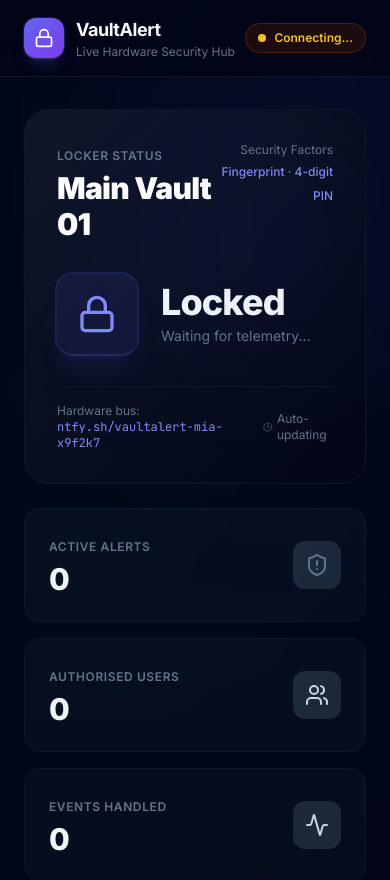
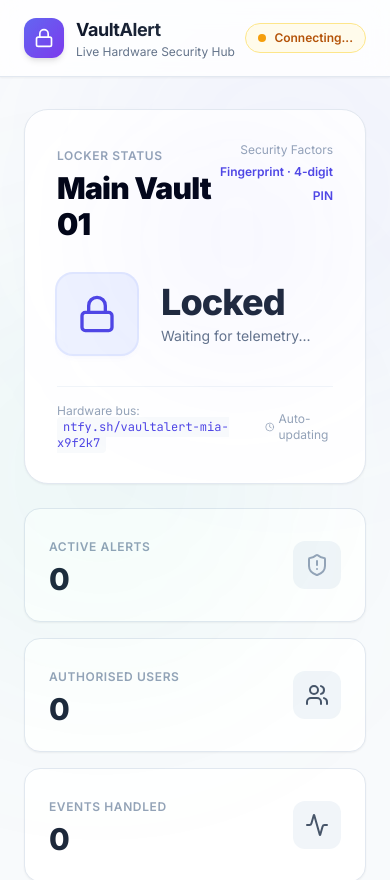
Before and after one commit to tejaswinihatkar/VaultAlert, a Next.js app in the folder frontend/: page /dashboard in a window 390 px wide. Shown: the top 880 px of the page. Built offline with nearby package versions, Linux system fonts and the light colour scheme; no server answers.

Commit message:
style: change dashboard theme to light mode

```diff
--- a/frontend/src/app/dashboard/layout.tsx
+++ b/frontend/src/app/dashboard/layout.tsx
@@ -1,6 +1,6 @@
 export default function DashboardLayout({ children }: { children: React.ReactNode }) {
   return (
-    <div className="min-h-screen bg-slate-950 text-slate-100">
+    <div className="min-h-screen bg-slate-50 text-slate-900">
       <main className="w-full">{children}</main>
     </div>
   );
--- a/frontend/src/app/dashboard/page.tsx
+++ b/frontend/src/app/dashboard/page.tsx
@@ -304,19 +304,19 @@ export default function DashboardPage() {
   };
 
   return (
-    <div className="min-h-screen bg-slate-950 text-slate-100 font-sans antialiased pb-12 selection:bg-indigo-500 selection:text-white">
-      {/* Glow effects */}
-      <div className="absolute top-0 left-1/4 w-96 h-96 bg-indigo-500/10 rounded-full blur-[120px] pointer-events-none" />
-      <div className="absolute top-1/3 right-1/4 w-96 h-96 bg-emerald-500/5 rounded-full blur-[150px] pointer-events-none" />
+    <div className="min-h-screen bg-slate-50 text-slate-900 font-sans antialiased pb-12 selection:bg-indigo-500 selection:text-white">
+      {/* Soft Light glow effects */}
+      <div className="absolute top-0 left-1/4 w-96 h-96 bg-indigo-500/5 rounded-full blur-[100px] pointer-events-none" />
+      <div className="absolute top-1/3 right-1/4 w-96 h-96 bg-emerald-500/5 rounded-full blur-[120px] pointer-events-none" />
 
       {/* Header */}
-      <header className="sticky top-0 z-50 backdrop-blur-md bg-slate-950/80 border-b border-slate-900 px-6 py-4 flex items-center justify-between">
+      <header className="sticky top-0 z-50 backdrop-blur-md bg-white/80 border-b border-slate-200 px-6 py-4 flex items-center justify-between shadow-sm">
         <div className="flex items-center gap-3">
-          <div className="h-10 w-10 rounded-xl bg-gradient-to-br from-indigo-500 to-violet-600 flex items-center justify-center shadow-lg shadow-indigo-500/20 ring-1 ring-white/10">
+          <div className="h-10 w-10 rounded-xl bg-gradient-to-br from-indigo-500 to-violet-600 flex items-center justify-center shadow-md ring-1 ring-white/10">
             <Lock className="h-5 w-5 text-white" />
           </div>
           <div>
-            <h1 className="text-lg font-bold tracking-tight bg-gradient-to-r from-white via-slate-100 to-slate-400 bg-clip-text text-transparent">
+            <h1 className="text-lg font-bold tracking-tight bg-gradient-to-r from-slate-900 via-slate-800 to-slate-600 bg-clip-text text-transparent">
               VaultAlert
             </h1>
             <p className="text-xs text-slate-500">Live Hardware Security Hub</p>
@@ -328,13 +328,13 @@ export default function DashboardPage() {
           <div
             className={`flex items-center gap-2 px-3 py-1.5 rounded-full text-xs font-semibold border transition-all duration-300 ${
               sseConnected
-                ? "bg-emerald-950/40 border-emerald-800/40 text-emerald-400"
-                : "bg-amber-950/40 border-amber-800/40 text-amber-400"
+                ? "bg-emerald-50 border-emerald-200 text-emerald-700"
+                : "bg-amber-50 border-amber-200 text-amber-700"
             }`}
           >
             <span
               className={`h-2 w-2 rounded-full ${
-                sseConnected ? "bg-emerald-400 animate-pulse" : "bg-amber-400"
+                sseConnected ? "bg-emerald-500 animate-pulse" : "bg-amber-500"
               }`}
             />
             {sseConnected ? "Live Connection" : "Connecting..."}
@@ -349,21 +349,21 @@ export default function DashboardPage() {
         <div className="grid grid-cols-1 lg:grid-cols-3 gap-6">
 
           {/* Hero Locker Card */}
-          <div className="lg:col-span-2 relative overflow-hidden rounded-3xl border border-slate-900 bg-gradient-to-br from-slate-900 to-slate-950 p-8 flex flex-col justify-between min-h-[300px]">
+          <div className="lg:col-span-2 relative overflow-hidden rounded-3xl border border-slate-200 bg-white p-8 flex flex-col justify-between min-h-[300px] shadow-sm">
             <div className="absolute top-0 right-0 w-64 h-64 bg-indigo-500/5 rounded-full blur-[80px] pointer-events-none" />
 
             <div className="flex items-start justify-between">
               <div>
-                <span className="text-xs font-semibold tracking-wider text-slate-500 uppercase">
+                <span className="text-xs font-semibold tracking-wider text-slate-400 uppercase">
                   Locker Status
                 </span>
-                <h2 className="text-3xl font-black mt-1 tracking-tight text-white">
+                <h2 className="text-3xl font-black mt-1 tracking-tight text-slate-950">
                   Main Vault 01
                 </h2>
               </div>
               <div className="text-right">
-                <span className="text-xs text-slate-500 block">Security Factors</span>
-                <span className="text-xs font-medium text-indigo-400">
+                <span className="text-xs text-slate-400 block">Security Factors</span>
+                <span className="text-xs font-semibold text-indigo-600">
                   Fingerprint · 4-digit PIN
                 </span>
               </div>
@@ -371,10 +371,10 @@ export default function DashboardPage() {
 
             <div className="my-8 flex items-center gap-6">
               <div
-                className={`h-20 w-20 rounded-2xl flex items-center justify-center transition-all duration-500 shadow-xl ${
+                className={`h-20 w-20 rounded-2xl flex items-center justify-center transition-all duration-500 shadow-md ${
                   lockerState === "Unlocked"
-                    ? "bg-emerald-500/10 text-emerald-400 ring-2 ring-emerald-500/20 shadow-emerald-500/10"
-                    : "bg-indigo-500/10 text-indigo-400 ring-2 ring-indigo-500/20 shadow-indigo-500/10"
+                    ? "bg-emerald-50 text-emerald-600 ring-2 ring-emerald-100 shadow-emerald-500/5"
+                    : "bg-indigo-50 text-indigo-600 ring-2 ring-indigo-100 shadow-indigo-500/5"
                 }`}
               >
                 {lockerState === "Unlocked" ? (
@@ -386,7 +386,7 @@ export default function DashboardPage() {
               <div>
                 <div
                   className={`text-4xl font-extrabold tracking-tight ${
-                    lockerState === "Unlocked" ? "text-emerald-400" : "text-slate-100"
+                    lockerState === "Unlocked" ? "text-emerald-600" : "text-slate-800"
                   }`}
                 >
                   {lockerState}
@@ -395,7 +395,7 @@ export default function DashboardPage() {
                   {events[0] ? (
                     <>
                       Last activity:{" "}
-                      <span className="text-slate-300 font-medium">
+                      <span className="text-slate-800 font-semibold">
                         {events[0].label}
                       </span>{" "}
                       ({getRelativeTimeStr(events[0].timestamp)})
@@ -407,10 +407,10 @@ export default function DashboardPage() {
               </div>
             </div>
 
-            <div className="border-t border-slate-900 pt-4 flex items-center justify-between text-xs text-slate-500">
-              <span>Hardware bus: <code className="text-indigo-400">ntfy.sh/{NTFY_TOPIC}</code></span>
+            <div className="border-t border-slate-100 pt-4 flex items-center justify-between text-xs text-slate-400">
+              <span>Hardware bus: <code className="text-indigo-600 bg-slate-50 px-1.5 py-0.5 rounded font-mono">ntfy.sh/{NTFY_TOPIC}</code></span>
               <span className="flex items-center gap-1">
-                <Clock className="h-3.5 w-3.5 text-slate-600" />
+                <Clock className="h-3.5 w-3.5 text-slate-400" />
                 Auto-updating
               </span>
             </div>
@@ -420,48 +420,48 @@ export default function DashboardPage() {
           <div className="grid grid-cols-1 gap-4">
 
             {/* Active Alerts Count */}
-            <div className="rounded-2xl border border-slate-900 bg-slate-900/40 p-6 flex items-center justify-between">
+            <div className="rounded-2xl border border-slate-200 bg-white p-6 flex items-center justify-between shadow-sm">
               <div>
-                <span className="text-xs font-semibold text-slate-500 uppercase tracking-wider">
+                <span className="text-xs font-semibold text-slate-400 uppercase tracking-wider">
                   Active Alerts
                 </span>
-                <div className="text-3xl font-extrabold mt-1 text-slate-100">
+                <div className="text-3xl font-extrabold mt-1 text-slate-800">
                   {activeAlerts.length}
                 </div>
               </div>
               <div className={`h-12 w-12 rounded-xl flex items-center justify-center ${
-                activeAlerts.length > 0 ? "bg-red-500/10 text-red-400" : "bg-slate-800 text-slate-500"
+                activeAlerts.length > 0 ? "bg-red-50 text-red-600" : "bg-slate-100 text-slate-400"
               }`}>
                 <ShieldAlert className="h-6 w-6" />
               </div>
             </div>
 
             {/* Authorised Users Count */}
-            <div className="rounded-2xl border border-slate-900 bg-slate-900/40 p-6 flex items-center justify-between">
+            <div className="rounded-2xl border border-slate-200 bg-white p-6 flex items-center justify-between shadow-sm">
               <div>
-                <span className="text-xs font-semibold text-slate-500 uppercase tracking-wider">
+                <span className="text-xs font-semibold text-slate-400 uppercase tracking-wider">
                   Authorised Users
                 </span>
-                <div className="text-3xl font-extrabold mt-1 text-slate-100">
+                <div className="text-3xl font-extrabold mt-1 text-slate-800">
                   {authorizedUsers.length}
                 </div>
               </div>
-              <div className="h-12 w-12 rounded-xl bg-slate-800 text-slate-300 flex items-center justify-center">
+              <div className="h-12 w-12 rounded-xl bg-slate-100 text-slate-600 flex items-center justify-center">
                 <Users className="h-6 w-6" />
               </div>
             </div>
 
             {/* Total Events Captured */}
-            <div className="rounded-2xl border border-slate-900 bg-slate-900/40 p-6 flex items-center justify-between">
+            <div className="rounded-2xl border border-slate-200 bg-white p-6 flex items-center justify-between shadow-sm">
               <div>
-                <span className="text-xs font-semibold text-slate-500 uppercase tracking-wider">
+                <span className="text-xs font-semibold text-slate-400 uppercase tracking-wider">
                   Events Handled
                 </span>
-                <div className="text-3xl font-extrabold mt-1 text-slate-100">
+                <div className="text-3xl font-extrabold mt-1 text-slate-800">
                   {events.length}
                 </div>
               </div>
-              <div className="h-12 w-12 rounded-xl bg-slate-800 text-slate-300 flex items-center justify-center">
+              <div className="h-12 w-12 rounded-xl bg-slate-100 text-slate-600 flex items-center justify-center">
                 <Activity className="h-6 w-6" />
               </div>
             </div>
@@ -471,12 +471,12 @@ export default function DashboardPage() {
 
         {/* Real-time Alerts Panel */}
         <div>
-          <h3 className="text-sm font-bold text-slate-400 uppercase tracking-wider mb-4 flex items-center gap-2">
+          <h3 className="text-sm font-bold text-slate-500 uppercase tracking-wider mb-4 flex items-center gap-2">
             <AlertTriangle className="h-4 w-4 text-amber-500" />
             Security Incidents
           </h3>
           {activeAlerts.length === 0 ? (
-            <div className="rounded-2xl border border-dashed border-slate-900 p-8 text-center text-slate-500">
+            <div className="rounded-2xl border border-dashed border-slate-200 p-8 text-center text-slate-400 bg-white shadow-sm">
               No recent security alerts. Platform secure.
             </div>
           ) : (
@@ -488,10 +488,10 @@ export default function DashboardPage() {
                     initial={{ opacity: 0, scale: 0.95, y: 10 }}
                     animate={{ opacity: 1, scale: 1, y: 0 }}
                     exit={{ opacity: 0, scale: 0.95 }}
-                    className={`rounded-2xl border p-5 flex flex-col justify-between ${
+                    className={`rounded-2xl border p-5 flex flex-col justify-between shadow-sm ${
                       alert.severity === "critical"
-                        ? "bg-red-950/20 border-red-900/50 text-red-100"
-                        : "bg-amber-950/20 border-amber-900/50 text-amber-100"
+                        ? "bg-red-50 border-red-100 text-red-950"
+                        : "bg-amber-50 border-amber-100 text-amber-950"
                     }`}
                   >
                     <div>
@@ -499,22 +499,22 @@ export default function DashboardPage() {
                         <span
                           className={`text-[10px] uppercase font-bold tracking-wider px-2 py-0.5 rounded-full ${
                             alert.severity === "critical"
-                              ? "bg-red-500/20 text-red-400"
-                              : "bg-amber-500/20 text-amber-400"
+                              ? "bg-red-200/50 text-red-700"
+                              : "bg-amber-200/50 text-amber-700"
                           }`}
                         >
                           {alert.severity}
                         </span>
-                        <span className="text-xs text-slate-500">
+                        <span className="text-xs text-slate-400">
                           {getRelativeTimeStr(alert.timestamp)}
                         </span>
                       </div>
                       <h4 className="text-base font-bold mb-1">{alert.label}</h4>
-                      <p className="text-xs text-slate-400">{alert.originalMessage}</p>
+                      <p className="text-xs text-slate-500">{alert.originalMessage}</p>
                     </div>
 
-                    <div className="mt-4 pt-3 border-t border-white/[0.04] text-[10px] text-slate-500 flex items-center gap-1.5">
-                      <CheckCircle className="h-3.5 w-3.5 text-indigo-400" />
+                    <div className="mt-4 pt-3 border-t border-slate-200/50 text-[10px] text-slate-400 flex items-center gap-1.5">
+                      <CheckCircle className="h-3.5 w-3.5 text-indigo-500" />
                       Alert broadcasted to Telegram bot
                     </div>
                   </motion.div>
@@ -528,26 +528,26 @@ export default function DashboardPage() {
         <div className="grid grid-cols-1 lg:grid-cols-3 gap-8">
 
           {/* Activity Timeline */}
-          <div className="lg:col-span-2 rounded-2xl border border-slate-900 bg-slate-900/20 p-6">
-            <h3 className="text-sm font-bold text-slate-400 uppercase tracking-wider mb-6 flex items-center gap-2">
-              <Activity className="h-4 w-4 text-indigo-400" />
+          <div className="lg:col-span-2 rounded-2xl border border-slate-200 bg-white p-6 shadow-sm">
+            <h3 className="text-sm font-bold text-slate-500 uppercase tracking-wider mb-6 flex items-center gap-2">
+              <Activity className="h-4 w-4 text-indigo-500" />
               Live Activity Timeline
             </h3>
 
             {events.length === 0 ? (
-              <div className="text-center py-12 text-slate-600 text-sm">
+              <div className="text-center py-12 text-slate-400 text-sm">
                 Awaiting hardware connection...
               </div>
             ) : (
-              <div className="relative border-l border-slate-900 ml-3.5 pl-6 space-y-6">
+              <div className="relative border-l border-slate-100 ml-3.5 pl-6 space-y-6">
                 {events.map((event) => {
-                  let iconColor = "bg-slate-800 text-slate-400";
+                  let iconColor = "bg-slate-100 text-slate-500";
                   if (event.severity === "critical") {
-                    iconColor = "bg-red-500/10 text-red-400 ring-1 ring-red-500/20";
+                    iconColor = "bg-red-50 text-red-500 ring-1 ring-red-100";
                   } else if (event.severity === "high") {
-                    iconColor = "bg-amber-500/10 text-amber-400 ring-1 ring-amber-500/20";
+                    iconColor = "bg-amber-50 text-amber-500 ring-1 ring-amber-100";
                   } else if (event.severity === "success") {
-                    iconColor = "bg-emerald-500/10 text-emerald-400 ring-1 ring-emerald-500/20";
+                    iconColor = "bg-emerald-50 text-emerald-500 ring-1 ring-emerald-100";
                   }
 
                   return (
@@ -562,14 +562,14 @@ export default function DashboardPage() {
 
                       <div>
                         <div className="flex items-center justify-between">
-                          <p className="text-sm font-bold text-slate-200">
+                          <p className="text-sm font-bold text-slate-800">
                             {event.label}
                           </p>
-                          <span className="text-xs text-slate-500">
+                          <span className="text-xs text-slate-400">
                             {getRelativeTimeStr(event.timestamp)}
                           </span>
                         </div>
-                        <p className="text-xs text-slate-400 mt-1">
+                        <p className="text-xs text-slate-500 mt-1">
                           {event.originalMessage}
                         </p>
                       </div>
@@ -581,14 +581,14 @@ export default function DashboardPage() {
           </div>
 
           {/* Authorised Users List */}
-          <div className="rounded-2xl border border-slate-900 bg-slate-900/20 p-6">
-            <h3 className="text-sm font-bold text-slate-400 uppercase tracking-wider mb-6 flex items-center gap-2">
-              <UserCheck className="h-4 w-4 text-emerald-400" />
+          <div className="rounded-2xl border border-slate-200 bg-white p-6 shadow-sm">
+            <h3 className="text-sm font-bold text-slate-500 uppercase tracking-wider mb-6 flex items-center gap-2">
+              <UserCheck className="h-4 w-4 text-emerald-500" />
               Verified Users
             </h3>
 
             {authorizedUsers.length === 0 ? (
-              <div className="text-center py-12 text-slate-600 text-sm">
+              <div className="text-center py-12 text-slate-400 text-sm">
                 No users verified in this session.
               </div>
             ) : (
@@ -596,14 +596,14 @@ export default function DashboardPage() {
                 {authorizedUsers.map((user) => (
                   <div
                     key={user.name}
-                    className="flex items-center gap-3 p-3 rounded-xl bg-slate-900/40 border border-slate-900 hover:border-slate-800 transition-colors"
+                    className="flex items-center gap-3 p-3 rounded-xl bg-slate-50 border border-slate-100 hover:border-slate-200 transition-colors"
                   >
-                    <div className="h-8 w-8 rounded-lg bg-gradient-to-tr from-emerald-500/20 to-teal-500/20 text-emerald-400 font-bold text-xs flex items-center justify-center">
+                    <div className="h-8 w-8 rounded-lg bg-gradient-to-tr from-emerald-100 to-teal-100 text-emerald-700 font-bold text-xs flex items-center justify-center">
                       {user.name.slice(0, 2).toUpperCase()}
                     </div>
                     <div>
-                      <p className="text-sm font-bold text-slate-200">{user.name}</p>
-                      <p className="text-[10px] text-slate-500">
+                      <p className="text-sm font-bold text-slate-800">{user.name}</p>
+                      <p className="text-[10px] text-slate-400">
                         Last access: {getRelativeTimeStr(user.timestamp)}
                       </p>
                     </div>
@@ -617,13 +617,13 @@ export default function DashboardPage() {
         {/* Footage Section */}
         <div>
           <div className="flex items-center justify-between mb-4">
-            <h3 className="text-sm font-bold text-slate-400 uppercase tracking-wider flex items-center gap-2">
-              <Camera className="h-4 w-4 text-indigo-400" />
+            <h3 className="text-sm font-bold text-slate-500 uppercase tracking-wider flex items-center gap-2">
+              <Camera className="h-4 w-4 text-indigo-500" />
               Live Security Footage
             </h3>
             <button
               onClick={() => refetchFootage()}
-              className="text-xs text-indigo-400 hover:text-indigo-300 flex items-center gap-1 transition-colors"
+              className="text-xs text-indigo-500 hover:text-indigo-400 flex items-center gap-1 transition-colors"
             >
               <RefreshCw className="h-3 w-3" />
               Sync
@@ -631,10 +631,10 @@ export default function DashboardPage() {
           </div>
 
           {isFootageError ? (
-            <div className="rounded-2xl border border-dashed border-red-900/30 bg-red-950/5 p-8 text-center text-slate-500">
-              <WifiOff className="h-8 w-8 mx-auto mb-2 text-red-500" />
-              <p className="text-sm font-semibold text-slate-300">Footage Service Offline</p>
-              <p className="text-xs text-slate-500 mt-0.5">
+            <div className="rounded-2xl border border-dashed border-red-200 bg-red-50/5 p-8 text-center text-slate-400">
+              <WifiOff className="h-8 w-8 mx-auto mb-2 text-red-400" />
+              <p className="text-sm font-semibold text-slate-700">Footage Service Offline</p>
+              <p className="text-xs text-slate-400 mt-0.5">
                 The standalone service is unavailable or Telegram bot credentials are missing.
               </p>
             </div>
@@ -643,12 +643,12 @@ export default function DashboardPage() {
               {[...Array(4)].map((_, i) => (
                 <div
                   key={i}
-                  className="aspect-square rounded-2xl bg-slate-900/60 animate-pulse border border-slate-900"
+                  className="aspect-square rounded-2xl bg-slate-100 animate-pulse border border-slate-200"
                 />
               ))}
             </div>
           ) : footage.length === 0 ? (
-            <div className="rounded-2xl border border-dashed border-slate-900 p-8 text-center text-slate-500">
+            <div className="rounded-2xl border border-dashed border-slate-200 p-8 text-center text-slate-400 bg-white shadow-sm">
               No snapshot footage found. Capture events will stream here automatically.
             </div>
           ) : (
@@ -656,7 +656,7 @@ export default function DashboardPage() {
               {footage.map((item) => (
                 <div
                   key={item.file_id}
-                  className="group relative aspect-square rounded-2xl overflow-hidden bg-slate-900 border border-slate-900 hover:border-slate-800 transition-all duration-300"
+                  className="group relative aspect-square rounded-2xl overflow-hidden bg-slate-100 border border-slate-200 hover:border-slate-300 transition-all duration-300 shadow-sm"
                 >
                   {/* eslint-disable-next-line @next/next/no-img-element */}
                   <img
@@ -664,11 +664,11 @@ export default function DashboardPage() {
                     alt={item.caption}
                     className="w-full h-full object-cover group-hover:scale-105 transition-transform duration-500"
                   />
-                  <div className="absolute inset-0 bg-gradient-to-t from-slate-950 via-transparent to-transparent opacity-90 p-4 flex flex-col justify-end">
-                    <p className="text-xs font-bold text-slate-100 truncate">
+                  <div className="absolute inset-0 bg-gradient-to-t from-slate-900 via-transparent to-transparent opacity-90 p-4 flex flex-col justify-end">
+                    <p className="text-xs font-bold text-white truncate">
                       {item.caption}
                     </p>
-                    <p className="text-[10px] text-slate-500 mt-0.5">
+                    <p className="text-[10px] text-slate-300 mt-0.5">
                       {getRelativeTimeStr(item.date * 1000)}
                     </p>
                   </div>
--- a/frontend/src/app/layout.tsx
+++ b/frontend/src/app/layout.tsx
@@ -22,7 +22,7 @@ export const metadata: Metadata = {
 
 export default function RootLayout({ children }: { children: React.ReactNode }) {
   return (
-    <html lang="en" className="dark" suppressHydrationWarning>
+    <html lang="en" className="light" suppressHydrationWarning>
       <body className={`${inter.variable} font-sans antialiased`}>
         <Providers>
           {children}
```
